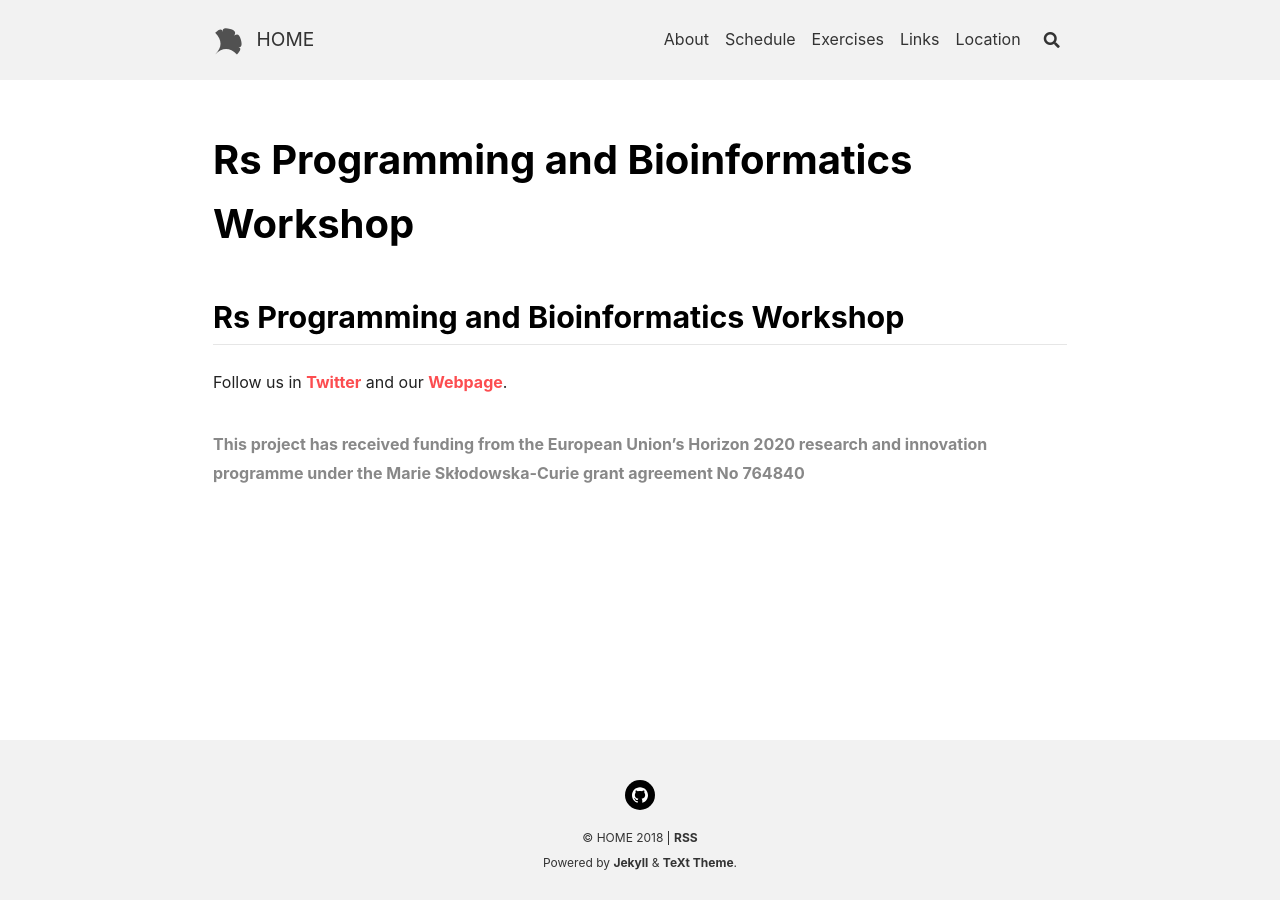
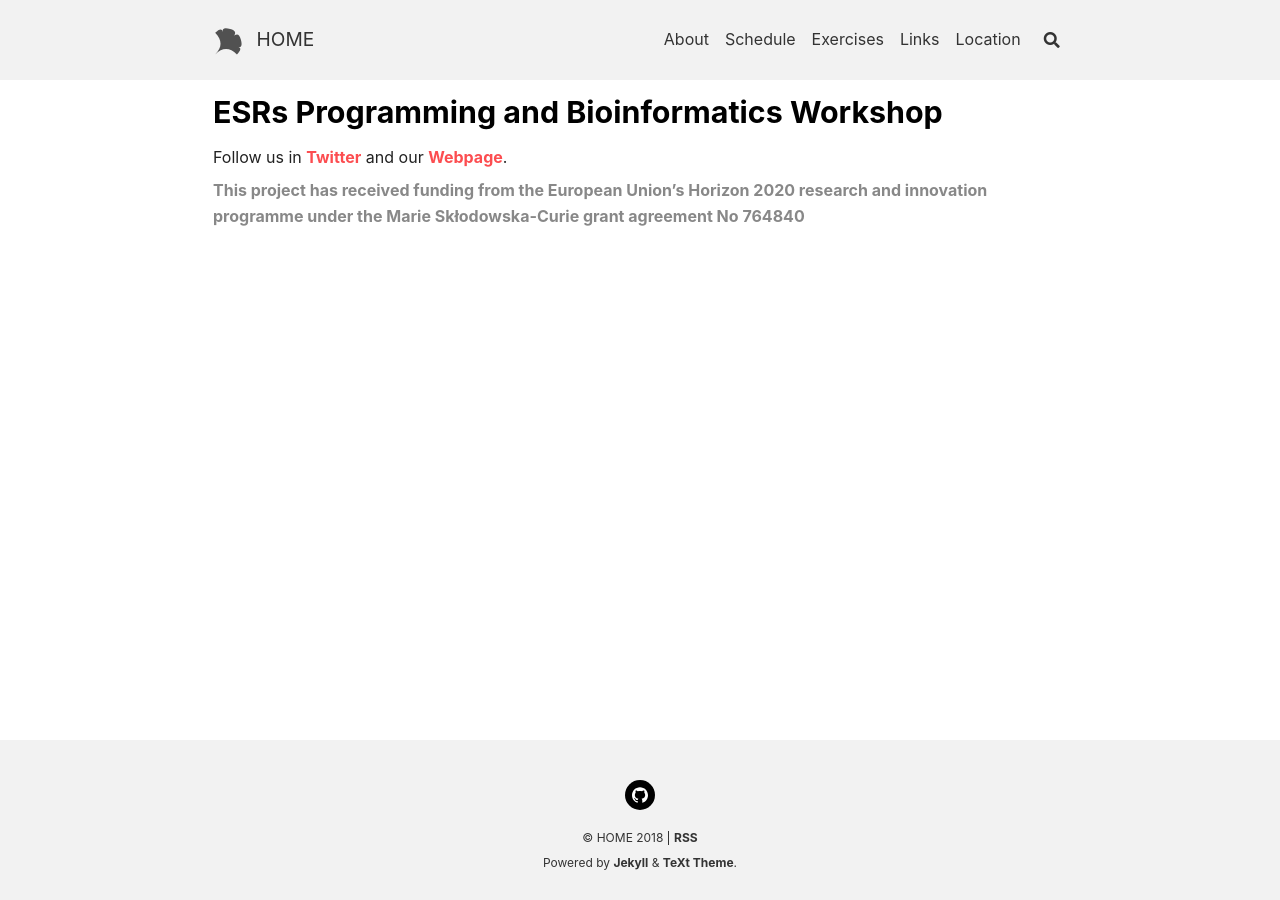
Before and after one commit to itn-ignite/ESRs-Programming-and-Bioinformatics-Workshop, a Jekyll site: the page built from docs/index.md, in a window 1280 px wide. Built offline with Jekyll 4.4.1, drawn with Linux system fonts in a browser that asks for light colours; nearby versions of some CDN libraries; our own code applies the rules of GitHub Pages for plain Markdown files.

Commit message:
Update index.md

```diff
--- a/docs/index.md
+++ b/docs/index.md
@@ -1,13 +1,10 @@
 ---
 
-layout: article
-article_header:
-  background_image:
-    src: /ignite.jpg
+layout: home
 
 ---
 
-## Rs Programming and Bioinformatics Workshop
+## ESRs Programming and Bioinformatics Workshop
 
 
 Follow us in [Twitter](https://twitter.com/itn_ignite) and our [Webpage](http://www.itn-ignite.eu/).
```
